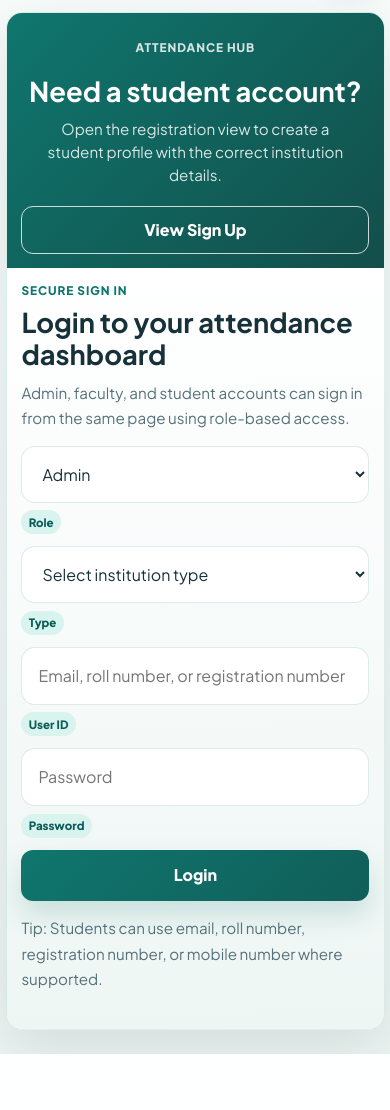
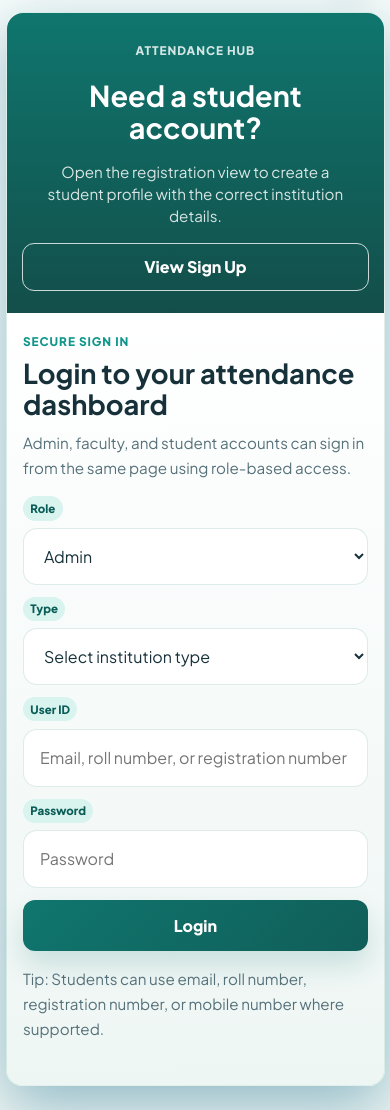
Before and after one commit to Amandiktiya/Attendance-system, a Flask app: page /login in a window 390 px wide. Shown: the part 73-1183 px from the top of the page. Before the commit the page ends 1127 px from the top, so only its background shows below. Run offline with Flask 3, Linux system fonts and the light colour scheme; data comes from the database, SQL or seed files in the repository; both versions use the stored data as it was after the commit.

Commit message:
Add files via upload

```diff
--- a/attendance applicaption/attendance_app/routes.py
+++ b/attendance applicaption/attendance_app/routes.py
@@ -704,7 +704,7 @@ def student_register():
                     db.commit()
                     session["pending_student_mobile"] = mobile_number
                     session["pending_student_otp"] = otp_value
-            flash("OTP generated. In demo mode, the OTP is displayed on the screen.", "success")
+                    flash("OTP generated. Please use the OTP displayed on this screen.", "success")
         else:
             form = request.form
             registration_mobile = form.get("mobile_number", "").strip()
--- a/attendance applicaption/attendance_app/static/style.css
+++ b/attendance applicaption/attendance_app/static/style.css
@@ -8,16 +8,16 @@
     --surface-soft: #edf6f4;
     --text: #17313a;
     --muted: #56717a;
-    --primary: #0f766e;
+    --primary: #0f968b;
     --primary-dark: #0a5c56;
     --primary-soft: #d9f3ef;
     --accent: #f59e0b;
     --accent-soft: #fff3dc;
     --success: #177245;
     --error: #b42318;
-    --border: rgba(15, 118, 110, 0.16);
-    --shadow: 0 20px 60px rgba(23, 49, 58, 0.12);
-    --shadow-soft: 0 12px 32px rgba(23, 49, 58, 0.08);
+    --border: rgba(31, 154, 144, 0.471);
+    --shadow: 0 20px 60px rgba(40, 121, 148, 0.475);
+    --shadow-soft: 0 12px 32px rgba(47, 127, 153, 0.638);
     --radius-xl: 30px;
     --radius-lg: 22px;
     --radius-md: 16px;
@@ -1912,3 +1950,146 @@ tbody tr:hover {
         line-height: 1.4;
     }
 }
+
+@media (max-width: 900px) {
+    .animated-auth-container {
+        display: flex;
+        flex-direction: column;
+        overflow: visible;
+        min-height: 0;
+    }
+
+    .toggle-box {
+        order: 1;
+        position: relative;
+        display: block;
+        width: 100%;
+        min-height: 0;
+        overflow: visible;
+    }
+
+    .toggle-box::before {
+        display: none;
+    }
+
+    .toggle-panel,
+    .toggle-panel.toggle-left,
+    .toggle-panel.toggle-right,
+    .animated-auth-container.active .toggle-panel.toggle-left,
+    .animated-auth-container.active .toggle-panel.toggle-right {
+        position: relative;
+        inset: auto;
+        width: 100%;
+        height: auto;
+        min-height: 210px;
+        padding: 1.45rem 1.15rem;
+        border-radius: 16px 16px 0 0;
+        background: linear-gradient(180deg, #0f766e 0%, #134e4a 100%);
+        transform: none;
+    }
+
+    .toggle-panel h1 {
+        margin: 0.25rem 0 0.65rem;
+        line-height: 1.12;
+    }
+
+    .toggle-panel p {
+        max-width: 300px;
+        margin: 0.45rem auto 1rem;
+        line-height: 1.45;
+    }
+
+    .animated-auth-container:not(.active) .toggle-panel.toggle-left {
+        display: flex;
+    }
+
+    .animated-auth-container:not(.active) .toggle-panel.toggle-right {
+        display: none;
+    }
+
+    .animated-auth-container.active .toggle-panel.toggle-left {
+        display: none;
+    }
+
+    .animated-auth-container.active .toggle-panel.toggle-right {
+        display: flex;
+    }
+
+    .animated-form-box,
+    .animated-form-box.login,
+    .animated-form-box.register,
+    .animated-auth-container.active .animated-form-box.login,
+    .animated-auth-container.active .animated-form-box.register {
+        position: relative;
+        inset: auto;
+        width: 100%;
+        height: auto;
+        min-height: 0;
+        padding: 1.25rem 1rem;
+        transform: none;
+        border-radius: 0 0 16px 16px;
+    }
+
+    .animated-auth-container:not(.active) .animated-form-box.login {
+        order: 2;
+        display: flex;
+        visibility: visible;
+        opacity: 1;
+        pointer-events: auto;
+    }
+
+    .animated-auth-container:not(.active) .animated-form-box.register {
+        display: none;
+    }
+
+    .animated-auth-container.active .animated-form-box.login {
+        display: none;
+    }
+
+    .animated-auth-container.active .animated-form-box.register {
+        order: 2;
+        display: flex;
+        visibility: visible;
+        opacity: 1;
+        pointer-events: auto;
+    }
+
+    .signup-preview {
+        width: 100%;
+    }
+
+    .animated-form-box .input-box {
+        display: flex;
+        flex-direction: column;
+        gap: 0.45rem;
+    }
+
+    .animated-form-box .input-box span {
+        order: 1;
+        position: static;
+        display: inline-flex;
+        width: max-content;
+        max-width: 100%;
+        margin: 0;
+        transform: none;
+    }
+
+    .animated-form-box .input-box input,
+    .animated-form-box .input-box select {
+        order: 2;
+    }
+}
+
+@media (max-width: 420px) {
+    .toggle-panel,
+    .toggle-panel.toggle-left,
+    .toggle-panel.toggle-right,
+    .animated-auth-container.active .toggle-panel.toggle-right {
+        min-height: 230px;
+        padding: 1.35rem 0.95rem;
+    }
+
+    .toggle-panel h1 {
+        font-size: 1.8rem;
+    }
+}
--- a/attendance applicaption/attendance_app/templates/base.html
+++ b/attendance applicaption/attendance_app/templates/base.html
@@ -11,7 +11,7 @@
     <meta property="og:type" content="website">
     <meta property="og:title" content="{% block og_title %}Attendance Hub | Smart Attendance Management System{% endblock %}">
     <meta property="og:description" content="{% block og_description %}Track attendance, manage student records, review approvals, and export reports from one organized dashboard.{% endblock %}">
-    <link rel="stylesheet" href="{{ url_for('static', filename='style.css') }}?v=desktop-login-fix-1">
+    <link rel="stylesheet" href="{{ url_for('static', filename='style.css') }}?v=mobile-label-fix-1">
     {% block head_extra %}{% endblock %}
 </head>
 <body>
```
Also changed, not shown: other parts of attendance applicaption/attendance_app/static/style.css (+40 -2 lines), attendance applicaption/attendance_app/templates/home.html (+6 -4 lines), attendance applicaption/README.md, attendance applicaption/attendance.db.
